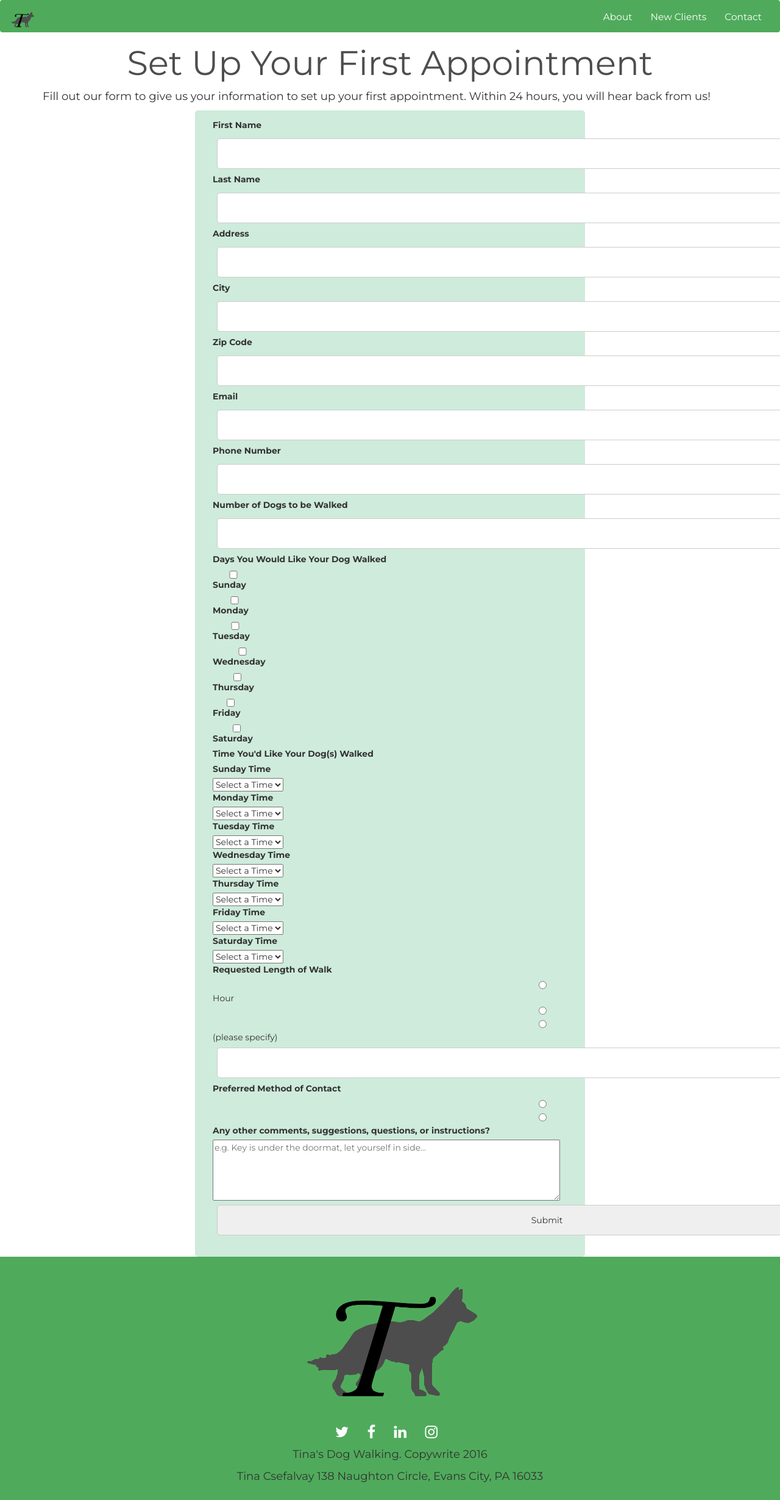
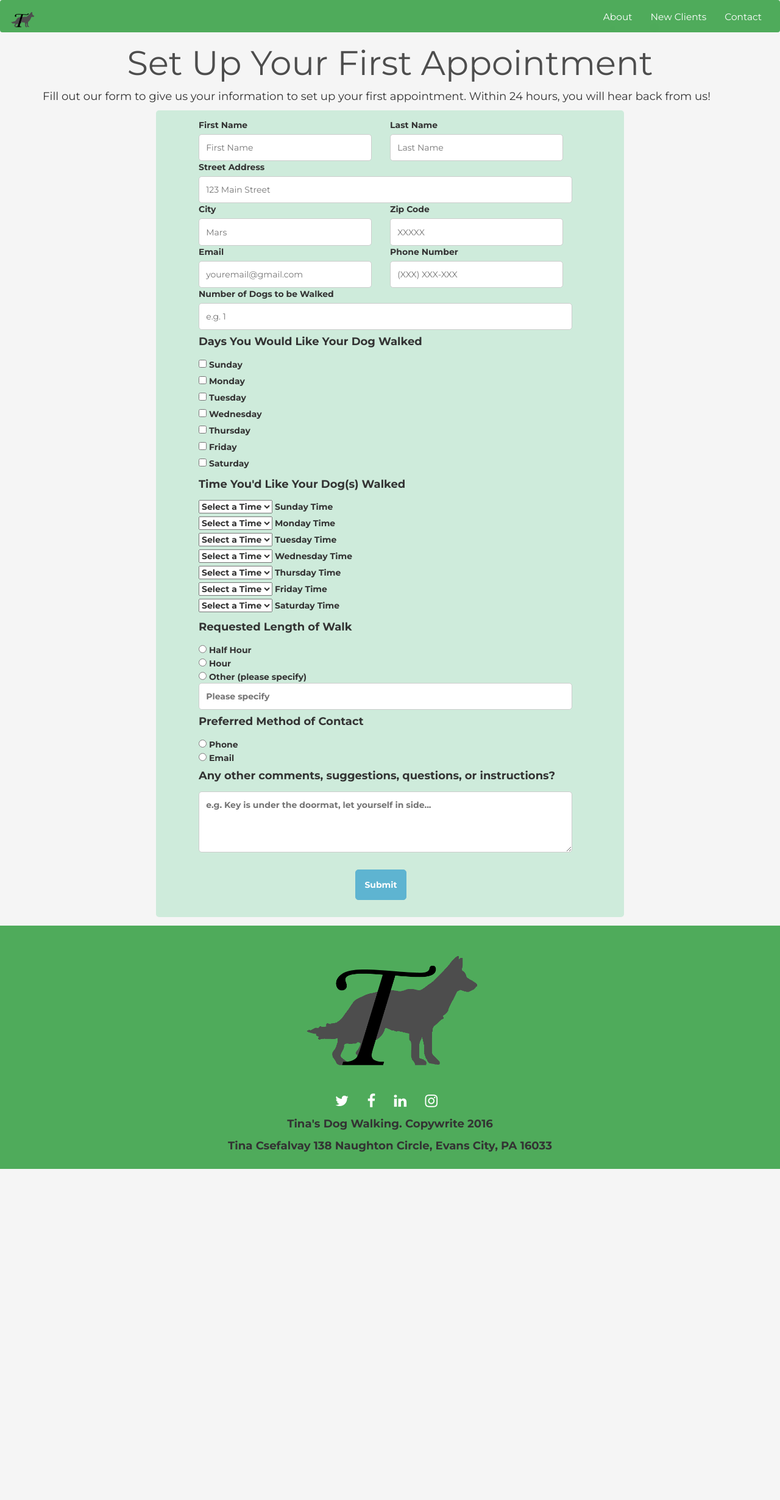
Before and after one commit to kalenenc/dog-website, a Jekyll site: the page built from new-clients.html, in a window 1280 px wide. Shown: the whole page at 61% size. Built offline with Jekyll 4.4.1, drawn with Linux system fonts in a browser that asks for light colours; nearby versions of some CDN libraries; some web fonts are replaced; after the commit the page ends 1917 px from its top, so only the background shows below that.

Commit message:
made some forms

```diff
--- a/_config.yml
+++ b/_config.yml
@@ -1,8 +1,8 @@
 name: "Tina's Dog Walking"
 description: "Something descriptive here"
 
-# url: "http://127.0.0.1:4000/"
-url: "http://kalenenc.github.io/dog-website/"
+url: "http://127.0.0.1:4000/"
+#url: "http://kalenenc.github.io/dog-website/"
 
 #paginate: 10
 
--- a/_includes/header.html
+++ b/_includes/header.html
@@ -20,7 +20,7 @@
         <ul class="nav navbar-nav navbar-right">
           <li><a href="{{site.url}}/about">About</a></li>
           <li><a href="{{site.url}}/new-clients">New Clients</a></li>
-          <li><a href="{{site.url}}/#">Contact</a></li>
+          <li><a href="{{site.url}}/contact">Contact</a></li>
         </ul>
       </div><!-- /.navbar-collapse -->
     </div><!-- /.container-fluid -->
--- a/_layouts/default.html
+++ b/_layouts/default.html
@@ -1,5 +1,6 @@
 <html>
 <head>
+	<meta name="viewport" content="width=device-width, initial-scale=1.0"/>
 	<title>Tina's Dog Walking</title>
 	<!-- Bootstrap -->
 	<link rel="stylesheet" href="https://maxcdn.bootstrapcdn.com/bootstrap/3.3.6/css/bootstrap.min.css" integrity="sha384-1q8mTJOASx8j1Au+a5WDVnPi2lkFfwwEAa8hDDdjZlpLegxhjVME1fgjWPGmkzs7" crossorigin="anonymous">
--- a/css/main.css
+++ b/css/main.css
@@ -2,6 +2,7 @@
 
  body {
  	font-family: 'Montserrat', sans-serif;
+ 	background-color: #F5F5F5;
 
  }
 
@@ -143,7 +144,7 @@ html {
 }
 
 .why-tina {
-	background-color:white;
+	background-color:#F5F5F5;
 /*	padding-left:2em;*/
 	padding-top:2em;
 }
@@ -153,6 +154,17 @@ html {
 	border-radius:5px;
 	padding:1em;
 	margin:2em;
+}
+
+@media screen and (max-width:600px) {
+
+	.blue-bg {
+	background-color: #ceebdb;
+	border-radius:5px;
+	padding:1em;
+	margin:0.5em 0.5em 2em 0.5em;
+}
+
 }
 
 h2 {
@@ -285,6 +297,17 @@ p {
 	border-radius:5px;*/
 }
 
+@media screen and (max-width:992px)  {
+
+	.about-image {
+	width:100%;
+	margin:1em;
+	/*border:1em solid #5EB4D1;
+	border-radius:5px;*/
+}
+
+}
+
 .indent {
 	margin-left:3em;
 }
@@ -299,6 +322,17 @@ p {
 	border-radius:5px;
 
 }
+
+@media screen and (max-width:600px) {
+	.about-center {
+	background-color:#ceebdb;
+	padding:1em;
+	border-radius:5px;
+	margin:0;
+
+}
+}
+
 .expect-text {
 	color: #999999;
 }
@@ -330,27 +364,3 @@ li {
 }
 /*
 New Clients*/
-
-
-textarea {
-	width:50%;
-	height:100px;
-}
-
-.k-container {
-	margin-left:25%;
-	margin-right:25%;
-	width:50%;
-	background:#ceebdb;
-	padding:1em;
-	border-radius:5px;
-}
-
-input {
-  padding:1em;
-  margin:0.5em;
-  border-radius:5px;
-  border: 1px solid #ccc;
-  width:95%
-
-}
--- a/css/new-clients.css
+++ b/css/new-clients.css
@@ -1,25 +1,80 @@
-/*textarea {
+textarea {
 	width:50%;
 	height:100px;
-}*/
+}
 
-/*.k-container {
-	margin-left:12.5%;
-	margin-right:12.5%;
-	width:75%;
+
+
+.k-container {
+	/*margin-left:20%;
+	margin-right:20%;*/
+	width:60%;
+	background:#ceebdb;
+	padding:1em 5em 1em 5em;
+	border-radius:5px;
+	margin-bottom:1em;
+
+}
+
+
+
+@media screen and (max-width:992px) {
+	.k-container {
+	/*margin-left:20%;
+	margin-right:20%;*/
+	width:85%;
+	background:#ceebdb;
+	padding:1em 5em 1em 5em;
+	border-radius:5px;
+	margin-bottom:1em;
+}
+}
+
+@media screen and (max-width:600px) {
+	.k-container {
+	/*margin-left:20%;
+	margin-right:20%;*/
+	width:95%;
 	background:#ceebdb;
 	padding:1em;
 	border-radius:5px;
+	margin-bottom:1em;
+}
+}
+
+input[type=text], input[type=email], textarea {
+  padding:0.8em;
+  border-radius:5px;
+  border: 1px solid #ccc;
+  width:100%;
+
+}
+
+/*input[type=submit] {
+	text-align:center;
+	margin:0px auto;
+}*/
+/*.col-xs-6 {
+	padding-right:0;
+	padding-left:30px;
 }*/
 
-/*input {
-  padding:1em;
-  margin:0.5em;
-  border-radius:5px;
-  border: 1px solid #ccc;
+input[type=submit] {
+	color:white;
+	background:#5EB4D1;
+	border-radius:5px;
+	padding:1em;
+	border:1px solid #5EB4D1;
+	text-align:center;
 
-}*/
+}
 
-/*label {
-	margin-left:0.7em;
-}*/
+
+div input[type=submit] {
+	text-align: center;
+}
+
+.submit-button {
+	text-align:center;
+	margin-top:2em;
+}
--- a/new-clients.html
+++ b/new-clients.html
@@ -1,7 +1,7 @@
 ---
 layout: default
 ---
-<!-- <link rel="stylesheet" type="text/css" href="{{site.url}}/css/new-clients.css"> -->
+<link rel="stylesheet" type="text/css" href="{{site.url}}/css/new-clients.css">
 
 
 <h2>Set Up Your First Appointment</h2>
@@ -12,95 +12,114 @@ layout: default
 
 
 
-<div class="k-container">
-<div class="container">
-<form class="form" action="https://formspree.io/your@email.com" method ="POST">
-	<label for="first-name">First Name</label>
+<div class="center-form">
+<div class="container k-container">
+	<div class="row">
+		<div class="col-xs-12">
+<!-- 	<div class="k-container">
+ --><form class="form" action="https://formspree.io/your@email.com" method ="POST">
+
+ 	<div class="row">
+ 		<div class="col-xs-6">
+ 			<label for="first-name">First Name</label>
+			<input placeholder="First Name"type="text" id="first-name" />
+ 		</div>
+ 		<div class="col-xs-6">
+ 			<label for="last-name">Last Name</label>
+			<input placeholder="Last Name"type="text" id="last-name" />
+ 		</div>
+ 	</div>
+
+
+
+	<label for="address">Street Address</label>
 	<br />
-	<input type="text" id="first-name" />
+	<input placeholder="123 Main Street"type="text" id="address" />
+
+	<br />
+<div class="row">
+	<div class="col-xs-6">
+		<label for="city">City</label>
+		<input placeholder="Mars"type="text" id="city" />
+	</div>
+	<div class="col-xs-6">
+		<label for="zip">Zip Code</label>
+		<input placeholder="XXXXX" type="text" id="zip" />
+	</div>
+</div>
+
+	<!-- <label for="city">City</label>
+	<input type="text" id="city" />
+
+	<label for="zip">Zip Code</label>
+	<input type="text" id="zip" /> -->
+
+
+<div class="row">
+	<div class="col-xs-6">
+		<label for="email">Email</label>
+		<input placeholder="youremail@gmail.com"type="email" id="email" />
+	</div>
+	<div class="col-xs-6">
+		<label for="phone" type="text">Phone Number</label>
+		<input placeholder="(XXX) XXX-XXX"type="text" id="phone" />
+	</div>
+</div>
+
+
+
+
+
+
+	<label for ="dogs" type="text">Number of Dogs to be Walked</label>
+	<br />
+	<input placeholder="e.g. 1" type="text" id="dogs" />
 
 	<br />
 
-	<label for="last-name">Last Name</label>
-	<br />
-	<input type="text" id="last-name" />
-
-	<br />
-
-	<label for="address">Address</label>
-	<br />
-	<input type="text" id="address" />
-
-	<br />
-
-	<label for="city">City</label>
-	<br />
-	<input type="text" id="city" />
-	<label for="zip">Zip Code</label>
-	<br />
-	<input type="text" id="zip" />
-
-	<br />
-
-	<label for="email">Email</label>
-	<br />
-	<input type="email" id="email" />
-	<br />
-	<label for="phone" type="text">Phone Number</label>
-	<br />
-	<input type="text" id="phone" />
-
-	<br />
-
-	<label for ="dogs" type="text">Number of Dogs to be Walked</label>
-	<br />
-	<input type="text" id="dogs" />
-
-	<br />
-
-	<label for="days">Days You Would Like Your Dog Walked</label>
+	<label for="days"><h4><strong>Days You Would Like Your Dog Walked</strong></h4></label>
 
 	<br />
 
 	<label for="Sunday">
-	<input type="checkbox" name="days" value="Sunday"  /> Sunday</label>
+	<input class="checked"type="checkbox" name="days" value="Sunday"  /> Sunday</label>
 
 	<br />
 
 	<label for="Monday">
-	<input type="checkbox" name="days" value="Monday"  /> Monday</label>
+	<input class="checked"type="checkbox" name="days" value="Monday"  /> Monday</label>
 
 	<br />
 
 	<label for="Tuesday">
-	<input type="checkbox" name="days" value="Tuesday"  /> Tuesday</label>
+	<input class="checked"type="checkbox" name="days" value="Tuesday"  /> Tuesday</label>
 
 	<br />
 
 	<label for="Wednesday">
-	<input type="checkbox" name="days" value="Wednesday"  /> Wednesday</label>
+	<input class="checked"type="checkbox" name="days" value="Wednesday"  /> Wednesday</label>
 
 	<br />
 
 	<label for="Thursday">
-	<input type="checkbox" name="days" value="Thursday"  /> Thursday</label>
+	<input class="checked"type="checkbox" name="days" value="Thursday"  /> Thursday</label>
 
 	<br />
 
 	<label for="Friday">
-	<input type="checkbox" name="days" value="Friday"  /> Friday</label>
+	<input class="checked"type="checkbox" name="days" value="Friday"  /> Friday</label>
 
 	<br />
 
 	<label for="Saturday">
-	<input type="checkbox" name="days" value="Saturday"  /> Saturday</label>
+	<input class="checked"type="checkbox" name="days" value="Saturday"  /> Saturday</label>
 
 	<br />
 
-	<label for="time">Time You'd Like Your Dog(s) Walked</label>
+	<label for="time"><h4><strong>Time You'd Like Your Dog(s) Walked<strong></h4></label>
 	<br />
-	<label for"time-Sunday">Sunday Time</label>
-	<br />
+	<label for"time-Sunday">
+
 	<select class="time" id="sunday-time">
 		<option>Select a Time</option>
 		<option value="sunday-time">Any</option>
@@ -117,11 +136,12 @@ layout: default
 		<option value="sunday-time">5 pm</option>
 		<option value="sunday-time">6 pm</option>
 	</select>
+		Sunday Time</label>
 
 	<br />
 
-	<label for="time-monday">Monday Time</label>
-	<br >
+	<label for="time-monday">
+
 	<select class="time" id="monday-time">
 		<option>Select a Time</option>
 		<option value="monday-time">Any</option>
@@ -138,11 +158,12 @@ layout: default
 		<option value="monday-time">5 pm</option>
 		<option value="monday-time">6 pm</option>
 	</select>
+		Monday Time</label>
 
 	<br />
 
-	<label for="time-tuesday">Tuesday Time</label>
-	<br >
+	<label for="time-tuesday">
+
 	<select class="time" id="tuesday-time">
 		<option>Select a Time</option>
 		<option value="tuesday-time">Any</option>
@@ -159,11 +180,12 @@ layout: default
 		<option value="tuesday-time">5 pm</option>
 		<option value="tuesday-time">6 pm</option>
 	</select>
+		Tuesday Time</label>
 
 	<br />
 
-	<label for="time-tuesday">Wednesday Time</label>
-	<br >
+	<label for="time-tuesday">
+
 	<select class="time" id="wednesday-time">
 		<option>Select a Time</option>
 		<option value="wednesday-time">Any</option>
@@ -180,11 +202,12 @@ layout: default
 		<option value="wednesday-time">5 pm</option>
 		<option value="wednesday-time">6 pm</option>
 	</select>
+		Wednesday Time</label>
 
 	<br />
 
-	<label for="time-tuesday">Thursday Time</label>
-	<br />
+	<label for="time-tuesday">
+
 	<select class="time" id="thursday-time">
 		<option>Select a Time</option>
 		<option value="thursday-time">Any</option>
@@ -201,11 +224,12 @@ layout: default
 		<option value="thursday-time">5 pm</option>
 		<option value="thursday-time">6 pm</option>
 	</select>
+		Thursday Time</label>
 
 	<br />
 
-	<label for="time-tuesday">Friday Time</label>
-	<br />
+	<label for="time-tuesday">
+
 	<select class="time" id="friday-time">
 		<option>Select a Time</option>
 		<option value="friday-time">Any</option>
@@ -222,11 +246,12 @@ layout: default
 		<option value="friday-time">5 pm</option>
 		<option value="friday-time">6 pm</option>
 	</select>
+	Friday Time</label>
 
 	<br />
 
-	<label for="time-satruday">Saturday Time</label>
-	<br />
+	<label for="time-satruday">
+
 	<select class="time" id="saturday-time">
 		<option>Select a Time</option>
 		<option value="saturday-time">Any</option>
@@ -243,10 +268,11 @@ layout: default
 		<option value="saturday-time">5 pm</option>
 		<option value="saturday-time">6 pm</option>
 	</select>
+		Saturday Time</label>
 
 	<br />
 
-	<label for="walk-length">Requested Length of Walk</label>
+	<label for="walk-length"><h4 class="h4-text"><strong>Requested Length of Walk</strong></h4></label>
 
 	<br />
 
@@ -258,11 +284,11 @@ layout: default
 
 	<br />
 
-	<input type="radio" name="walk-length" value="other" /> Other (please specify) <input type="text"  />
+	<input type="radio" name="walk-length" value="other" /> Other (please specify) <input placeholder="Please specify" type="text"  />
 
 	<br />
 
-	<label for="walk-length">Preferred Method of Contact</label>
+	<label for="walk-length"><h4 class="h4-text"><strong>Preferred Method of Contact</strong></h4></label>
 
 	<br />
 
@@ -274,14 +300,21 @@ layout: default
 
 	<br />
 
-	<label for="instructions">Any other comments, suggestions, questions, or instructions?</label>
+	<label for="instructions"><h4 class="h4-text"><strong>Any other comments, suggestions, questions, or instructions?</strong></h4></label>
 
 	<br />
 
 	<textarea placeholder="e.g. Key is under the doormat, let yourself in side..."></textarea>
 
-	<input type="submit" />
+	<div class="row">
+		<div class="col-xs-12 submit-button">
+			<input id="submit-button" type="submit" />
+		</div>
+	</div>
 
 </form>
+<!-- </div> -->
 </div>
 </div>
+</div>
+</div>
```
Also changed, not shown: contact.html (added, +42 -0 lines), css/contact.css (added, +52 -0 lines).
